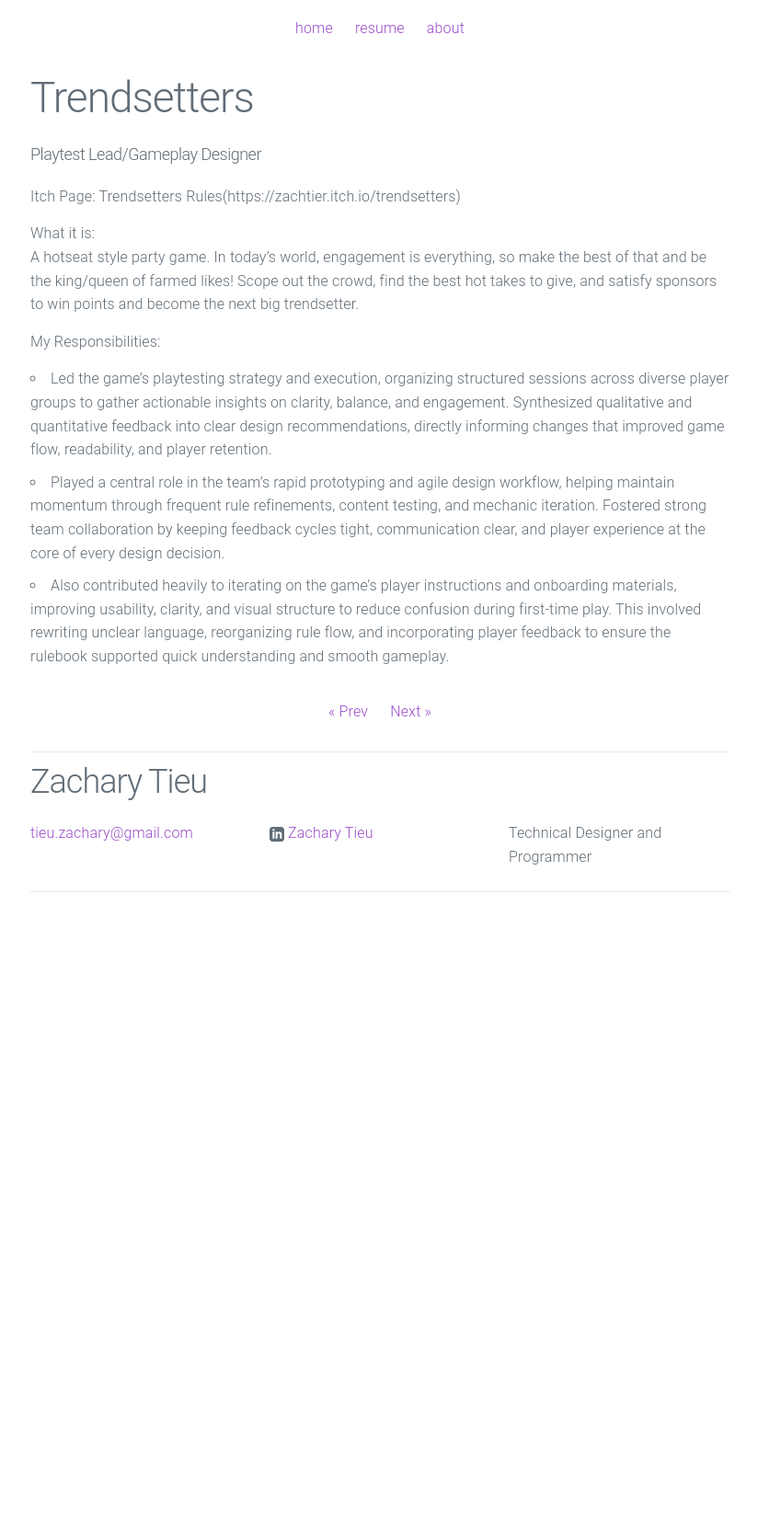
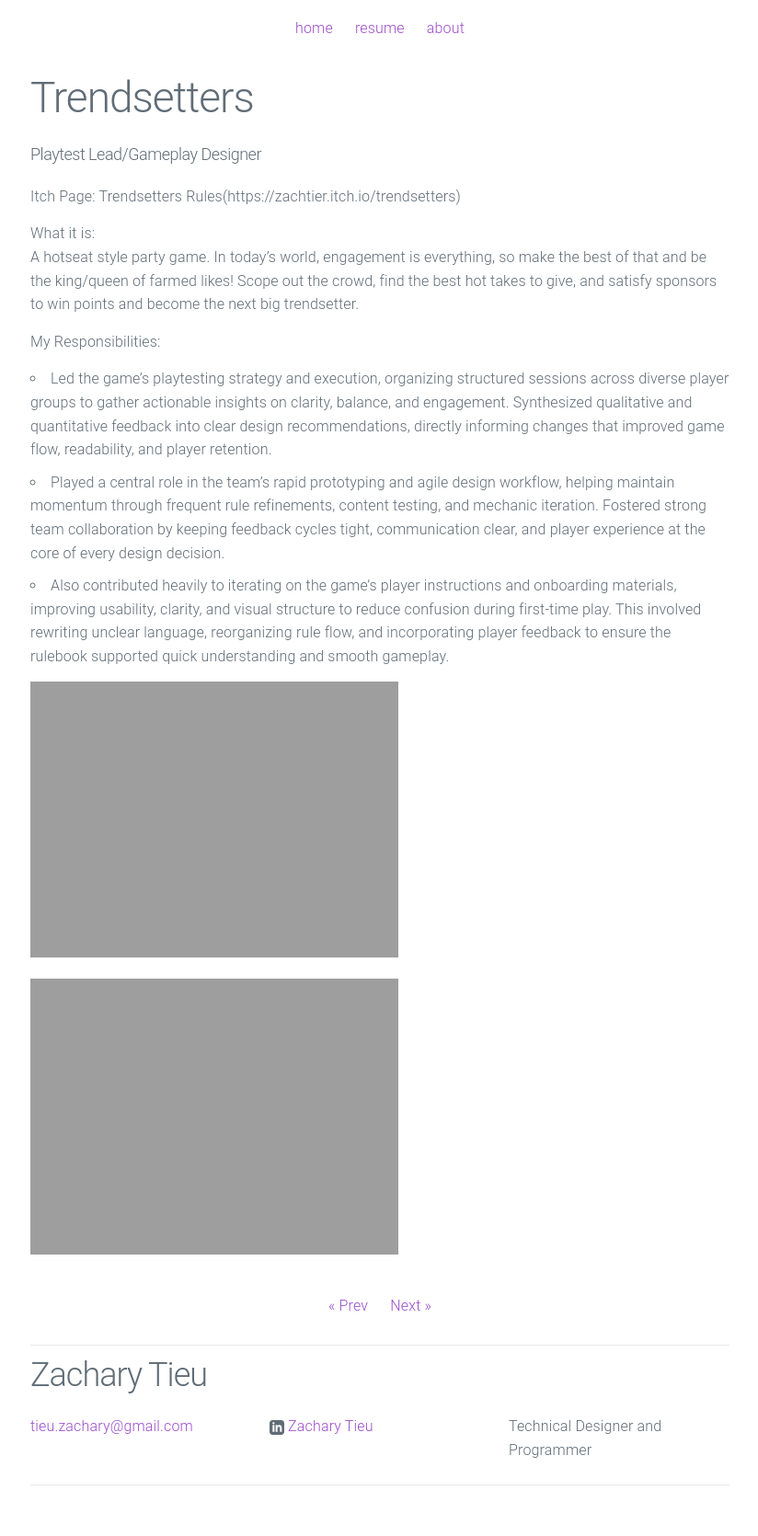
Before and after one commit to ZachTier/ZacharyTieu.github.io, a Jekyll site: the page built from _posts/2023-9-16-Trendsetters.md, in a window 1280 px wide. Shown: the whole page at 92% size, without its empty margins (227-1051 px from the left). Built offline with Jekyll 4.4.1, drawn with Linux system fonts in a browser that asks for light colours; before the commit the page ends 1025 px from its top, so only the background shows below that.

Commit message:
Update 2023-9-16-Trendsetters.md

```diff
--- a/_posts/2023-9-16-Trendsetters.md
+++ b/_posts/2023-9-16-Trendsetters.md
@@ -13,3 +13,7 @@
 * Led the game's playtesting strategy and execution, organizing structured sessions across diverse player groups to gather actionable insights on clarity, balance, and engagement. Synthesized qualitative and quantitative feedback into clear design recommendations, directly informing changes that improved game flow, readability, and player retention.
 * Played a central role in the team’s rapid prototyping and agile design workflow, helping maintain momentum through frequent rule refinements, content testing, and mechanic iteration. Fostered strong team collaboration by keeping feedback cycles tight, communication clear, and player experience at the core of every design decision.
 * Also contributed heavily to iterating on the game's player instructions and onboarding materials, improving usability, clarity, and visual structure to reduce confusion during first-time play. This involved rewriting unclear language, reorganizing rule flow, and incorporating player feedback to ensure the rulebook supported quick understanding and smooth gameplay.
+
+![Example Playtest Notes](https://zachtier.github.io/ZacharyTieu.github.io/assets/TrendsetterTest.png)
+
+![Example Playtest Notes 2](https://zachtier.github.io/ZacharyTieu.github.io/assets/TrendsetterTest2.png)
```
